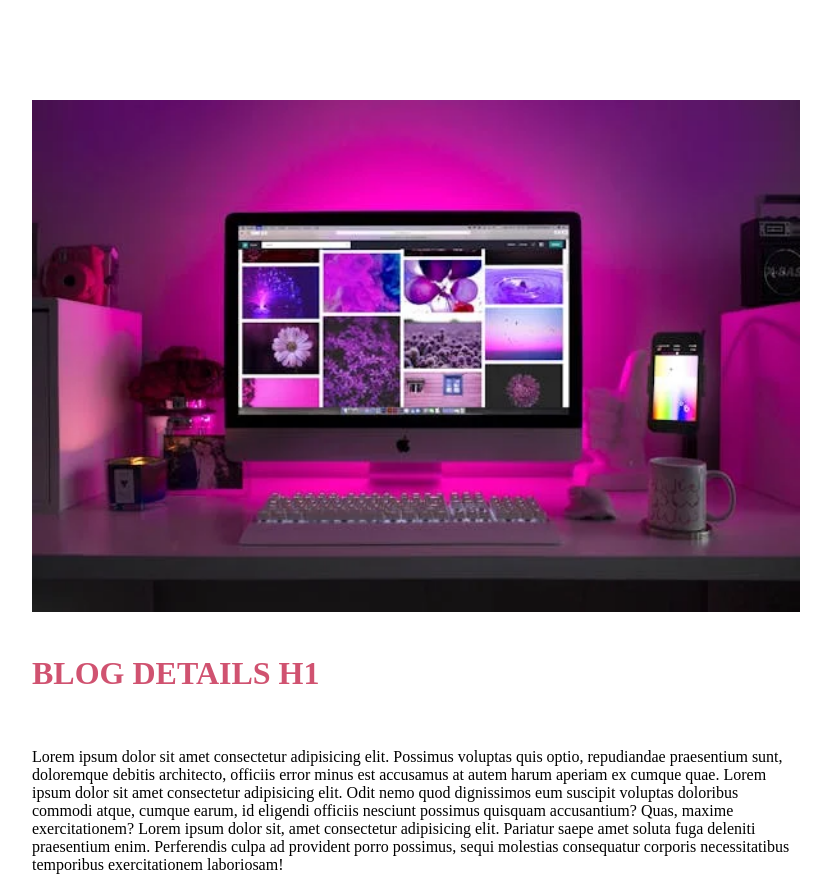
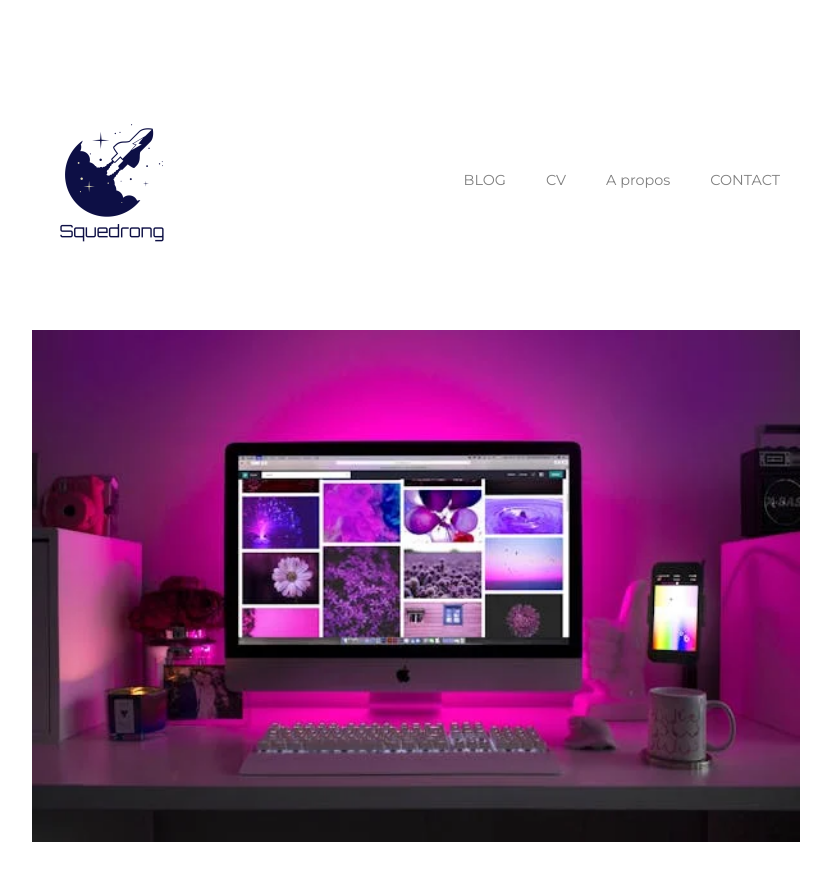
Before and after one commit to Dihia-003/Blog, a plain HTML site: page blog.html in a window 1280 px wide. Shown: the top 877 px of the page, without its empty margins (224-1055 px from the left). Drawn offline with Linux system fonts and the light colour scheme.

Commit message:
creation blog

```diff
--- a/blog.css
+++ b/blog.css
@@ -1,10 +1,15 @@
+@import url("https://fonts.googleapis.com/css2?family=Montserrat:ital,wght@0,100..900;1,100..900&display=swap");
+@import url("https://fonts.googleapis.com/css2?family=Abril+Fatface&family=Montserrat:ital,wght@0,100..900;1,100..900&display=swap");
+
 h1 {
     color: #d05270;
+    font-family: Abril Fatface;
 }
 
 h2,
 h3 {
     color: #3a0ca3;
+
 }
 
 .couleur {
@@ -15,6 +20,7 @@ h3 {
     margin: auto;
     height: 70%;
     width: 100%;
+    margin-top: 100px;
 }
 
 .image {
@@ -30,6 +36,7 @@ body {
     margin-left: 10px;
     width: 60%;
     margin: auto;
+
 }
 
 .img img {
@@ -40,7 +47,6 @@ body {
 
 .icone img {
     margin: auto;
-
 
 }
 
@@ -58,3 +64,7 @@ footer {
 .img {
     width: 40%;
 }
+
+body {
+    font-family: Montserrat;
+}
--- a/blog.html
+++ b/blog.html
@@ -6,9 +6,22 @@
     <meta name="viewport" content="width=device-width, initial-scale=1.0">
     <title>Blog</title>
     <link rel="stylesheet" href="blog.css">
+    <link rel="stylesheet" href="navbar.css" />
+
 </head>
 
 <body>
+    <header>
+        <nav>
+            <a href="index.html"><img src="./assets/img/logo.png" alt="logo" /></a>
+            <ul>
+                <li><a href="blog.html">BLOG</a></li>
+                <li><a href="#">CV</a></li>
+                <li><a href="./aPropos.html">A propos</a></li>
+                <li><a href="contact.html">CONTACT</a></li>
+            </ul>
+        </nav>
+    </header>
     <div class="image">
         <img src="./assets/img/pexels-photo-1779487.webp" alt="image" />
 
```
